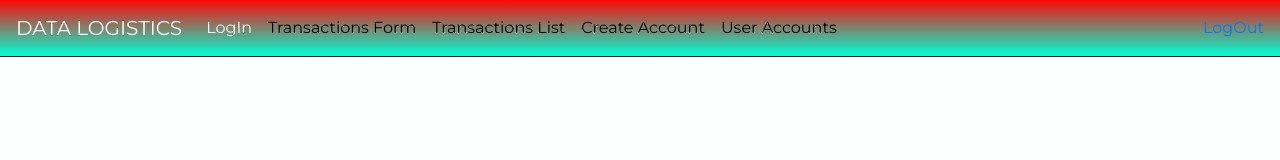
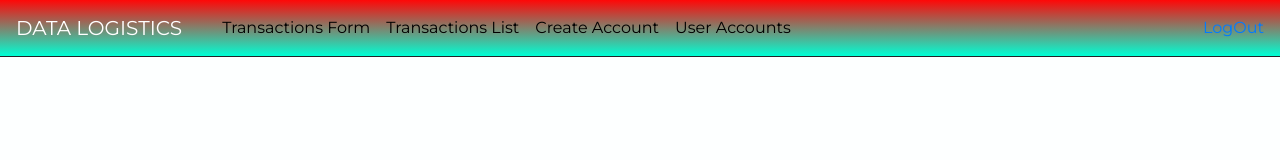
Before and after one commit to srinikandula/meanstackapp, a website: page client/index.html in a window 1280 px wide. Drawn offline with nearby package versions, Linux system fonts and the light colour scheme; some packages are replaced by stand-ins of ours; no server answers.

Commit message:
commited

```diff
--- a/client/index.html
+++ b/client/index.html
@@ -46,7 +46,7 @@
             <div class="collapse navbar-collapse" id="navbarSupportedContent">
                 <ul class="navbar-nav mr-auto">
                     <li class="nav-item active">
-                        <a class="nav-link" ui-sref="login">LogIn <span class="sr-only">(current)</span></a>
+                        <a class="nav-link" ui-sref="login"><span class="sr-only">(current)</span></a>
                     </li>
                     <li class="nav-item">
                         <a class="nav-link" ui-sref="transactions()">Transactions Form</a>
```
